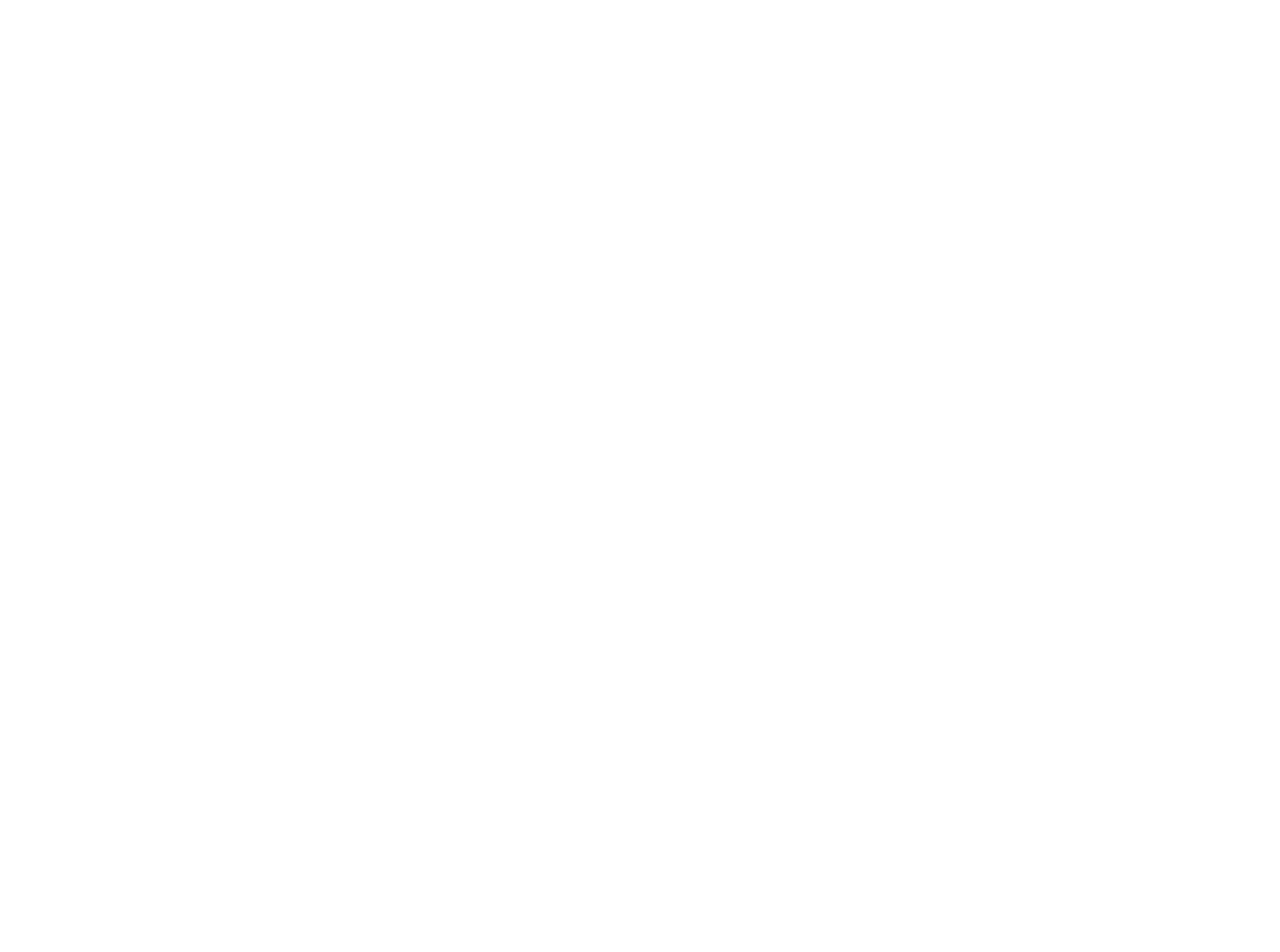
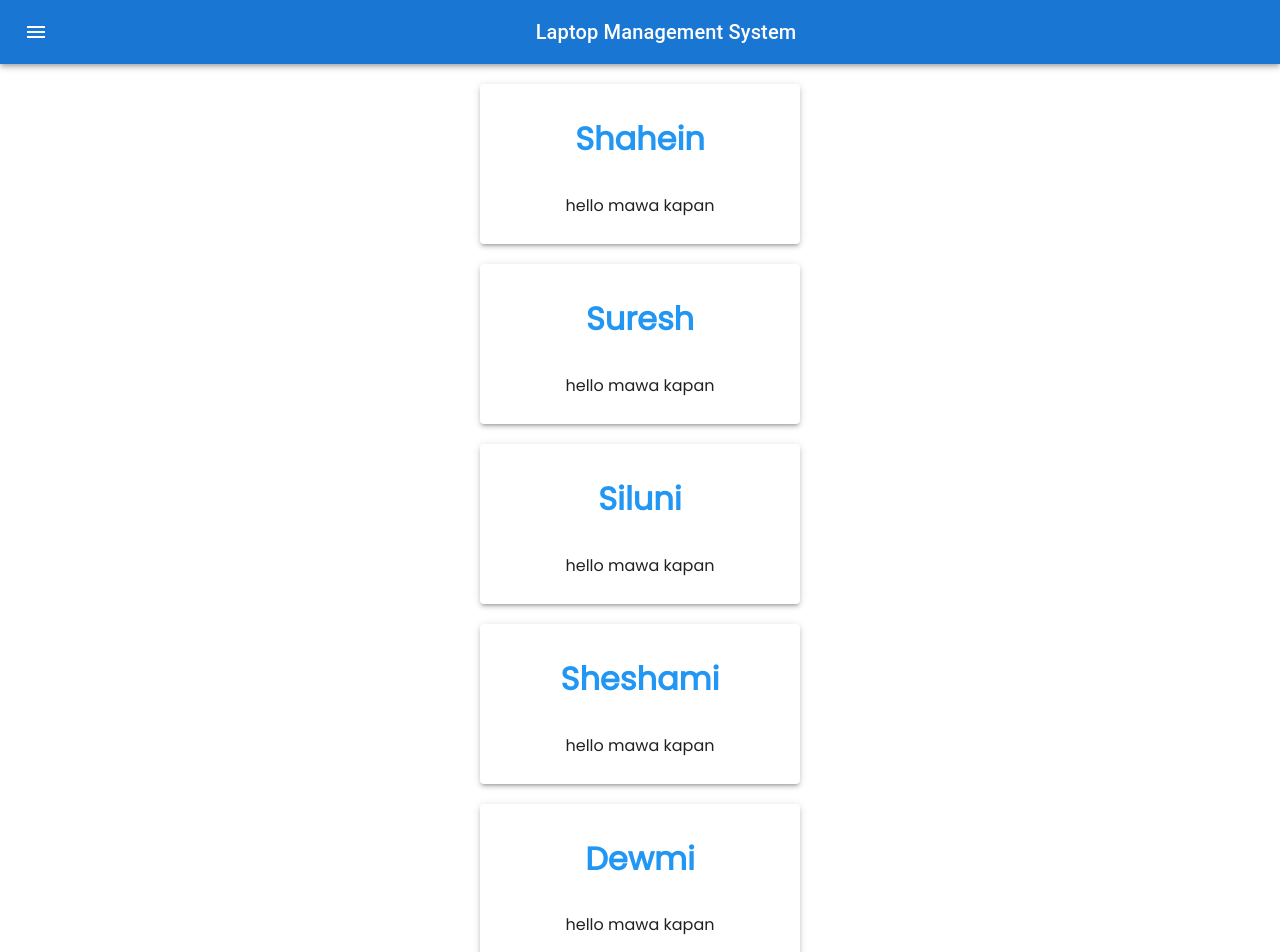
Before and after one commit to sureshhansaka/EAD-CW, a React (Create React App) app in the folder FrontEnd/employee/: page /about in a window 1280 px wide. Before the commit this address had no page. Shown: the top 952 px of the page. Before the commit the page ends 800 px from the top, so only its background shows below. Built offline with nearby package versions, Linux system fonts and the light colour scheme.

Commit message:
Create About page

```diff
--- a/FrontEnd/employee/src/App.js
+++ b/FrontEnd/employee/src/App.js
@@ -10,6 +10,7 @@
 import AddLaptop from './components/AddLaptop'
 import { ReturnLaptop } from './components/ReturnLaptop';
 import UpdateLaptop from './components/UpdateLaptop'
+import About from './components/About';
 
 
 function App() {
@@ -35,6 +36,7 @@
 
           <Route path='allocatelaptop' element={<AllocateLaptop/>} />
           <Route path = 'updateLaptop' element= {<UpdateLaptop/>}/>
+          <Route path='about' element={<About/>}/>
         </Route>
         <Route path='register' element={<Employee/>} />
         <Route index element={<Login/>} />
--- /dev/null
+++ b/FrontEnd/employee/src/components/About.js
@@ -0,0 +1,97 @@
+import * as React from 'react';
+import Box from '@mui/material/Box';
+import TextField from '@mui/material/TextField';
+import { Container } from '@mui/system';
+import { Button, List, Paper } from '@mui/material';
+import Select from '@mui/material/Select';
+import InputLabel from '@mui/material/InputLabel';
+import MenuItem from '@mui/material/MenuItem';
+import FormControl from '@mui/material/FormControl';
+import DialogBox from './DialogBox';
+import { toast } from "react-toastify";
+import { ToastContainer } from 'react-toastify';
+import 'react-toastify/dist/ReactToastify.css';
+import axios from 'axios'
+import { alignProperty } from '@mui/material/styles/cssUtils';
+
+export default function About() {
+    const paperStyle = { padding: "10px 10px", width: 300, margin: "20px auto",alignProperty:""}
+
+  return (
+    <><Container>
+      <Paper elevation={3} style={paperStyle}>
+        <h1 >Shahein</h1>
+        <Box
+          component="form"
+          sx={{
+            '& > :not(style)': { m: 1 },
+          }}
+          noValidate
+          autoComplete="off"
+        >
+          <List>hello mawa kapan</List>
+        </Box>
+      </Paper>
+
+      <Paper elevation={3} style={paperStyle}>
+        <h1 >Suresh</h1>
+        <Box
+          component="form"
+          sx={{
+            '& > :not(style)': { m: 1 },
+          }}
+          noValidate
+          autoComplete="off"
+        >
+          <List>hello mawa kapan</List>
+        </Box>
+      </Paper>
+
+      <Paper elevation={3} style={paperStyle}>
+        <h1 >Siluni</h1>
+        <Box
+          component="form"
+          sx={{
+            '& > :not(style)': { m: 1 },
+          }}
+          noValidate
+          autoComplete="off"
+        >
+          <List>hello mawa kapan</List>
+        </Box>
+      </Paper>
+
+      <Paper elevation={3} style={paperStyle}>
+        <h1>Sheshami</h1>
+        <Box
+          component="form"
+          sx={{
+            '& > :not(style)': { m: 1 },
+          }}
+          noValidate
+          autoComplete="off"
+        >
+          <List>hello mawa kapan</List>
+        </Box>
+      </Paper>
+
+      <Paper elevation={3} style={paperStyle}>
+        <h1 >Dewmi</h1>
+        <Box
+          component="form"
+          sx={{
+            '& > :not(style)': { m: 1 },
+          }}
+          noValidate
+          autoComplete="off"
+        >
+          <List>hello mawa kapan</List>
+        </Box>
+      </Paper>
+    </Container>
+
+      <ToastContainer />
+    </>
+
+  );
+}
--- a/FrontEnd/employee/src/components/sidebar.js
+++ b/FrontEnd/employee/src/components/sidebar.js
@@ -25,8 +25,11 @@
     else if (index === 2) {
       navigate('/returnlaptop')
     }
+    else if(index === 3){
+      navigate('/allocatelaptop')
+    }
     else {
-      navigate('/allocatelaptop')
+      navigate('/about')
     }
   }
 
@@ -38,7 +41,7 @@
       onKeyDown={toggleDrawer(anchor, false)}
     >
       <List>
-        {['Laptop List', 'Add Laptop', 'Return Laptop', 'Allocate Laptop'].map((text, index) => (
+        {['Laptop List', 'Add Laptop', 'Return Laptop', 'Allocate Laptop','About Us'].map((text, index) => (
           <ListItem key={text} disablePadding>
             <ListItemButton onClick={() => navigateTab(index)}>
             <ListItemIcon>
```
Also changed, not shown: 1 other file (tests, documents, lock files or other folders).
